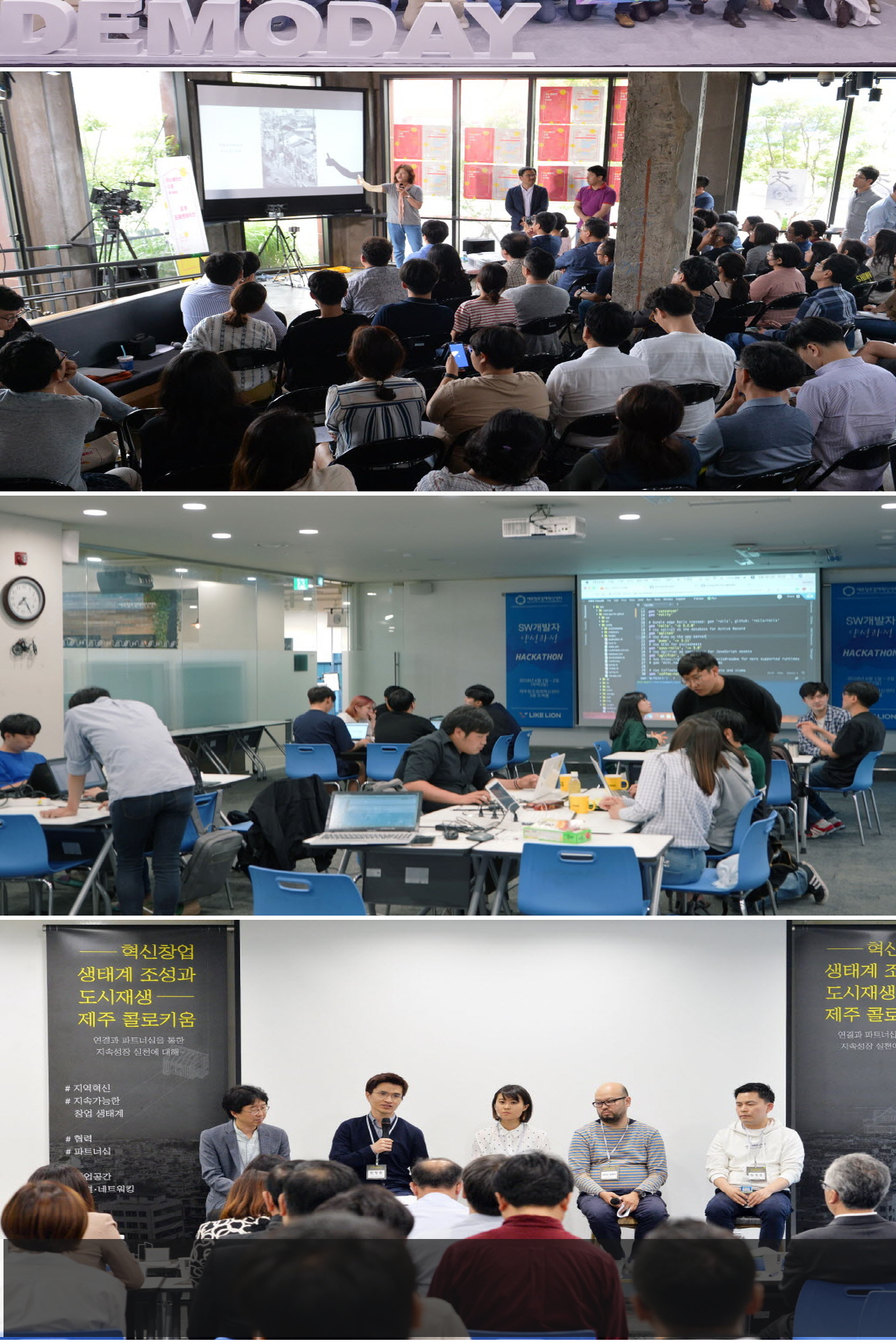
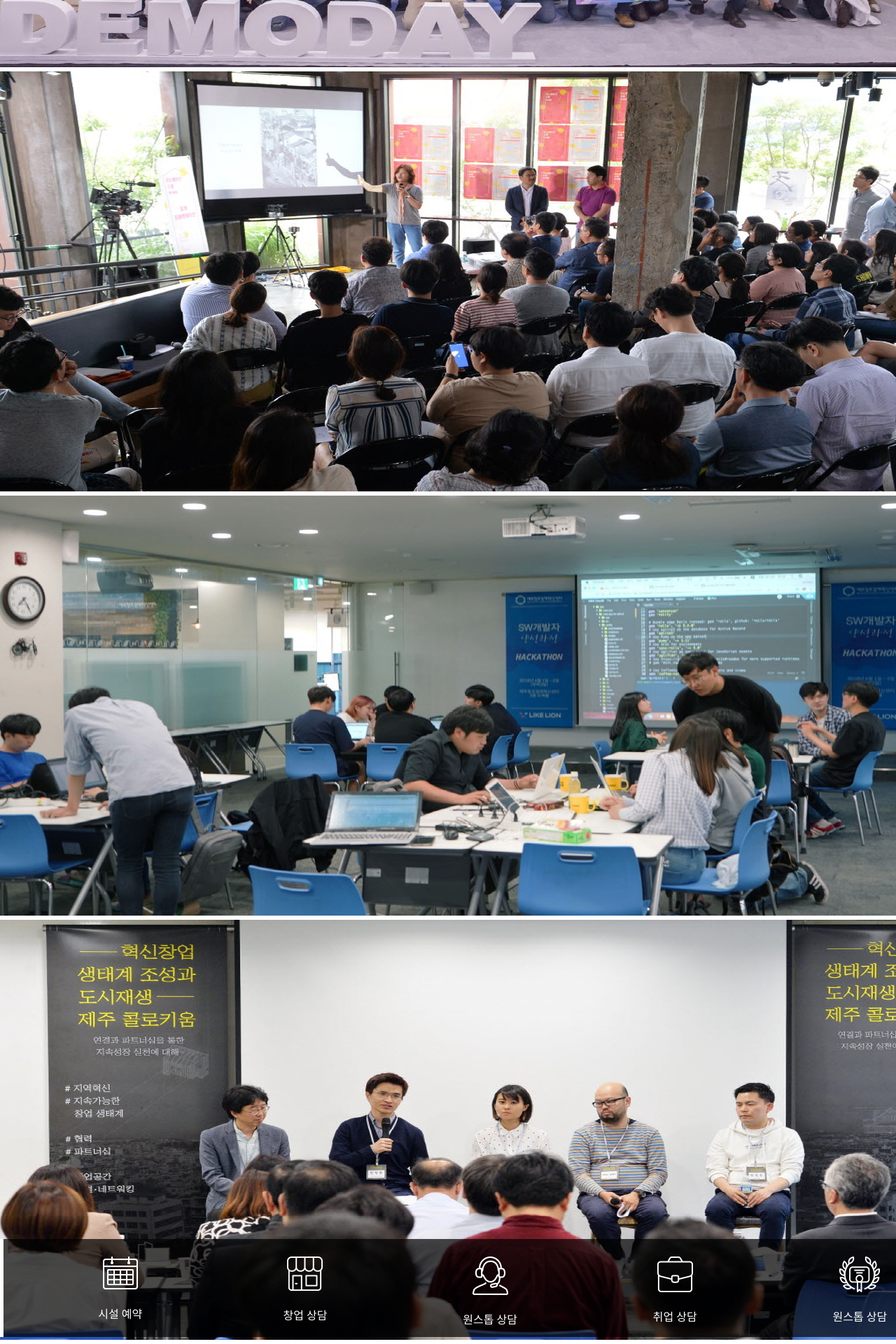
Before and after one commit to KangRachel/kangrachel.github.io, a Jekyll site: the page project/ccei/index.html, which Jekyll copies as it is, in a window 1280 px wide. Shown: the part 1264-3184 px from the top of the page at 70% size. Built offline with Jekyll 4.4.1, drawn with Linux system fonts in a browser that asks for light colours; nearby versions of some CDN libraries.

```diff
--- a/project/ccei/index.html
+++ b/project/ccei/index.html
@@ -239,8 +239,37 @@
         </div>
       </div>
       <div class="utility">
-        <ul>
-          <li></li>
+        <ul class="utility-list">
+          <li>
+            <a href="#">
+              <div><img src="./asset/icon_main_quick01.png"></div>
+              <div>시설 예약</div>
+            </a>
+          </li>
+          <li>
+            <a href="#">
+              <div><img src="./asset/icon_main_quick02.png"></div>
+              <div>창업 상담</div>
+            </a>
+          </li>
+          <li>
+            <a href="#">
+              <div><img src="./asset/icon_main_quick03.png"></div>
+              <div>원스톱 상담</div>
+            </a>
+          </li>
+          <li>
+            <a href="#">
+              <div><img src="./asset/icon_main_quick04.png"></div>
+              <div>취업 상담</div>
+            </a>
+          </li>
+          <li>
+            <a href="#">
+              <div><img src="./asset/icon_main_quick05.png"></div>
+              <div>원스톱 상담</div>
+            </a>
+          </li>
         </ul>
       </div>
     </div>
--- a/project/ccei/style.css
+++ b/project/ccei/style.css
@@ -196,9 +196,30 @@
 .utility {
     width: 99.3%;
     height: 140px;
-    background: #171717;
-    opacity: 0.7;
+    background: rgb(0,0,0,0.7);
     position: absolute;
     bottom: 10px;
     border-left: 5px solid #fff;
 }
+.utility li {
+    float: left;
+    width: 20%;
+    height: 100%;
+}
+.utility li:hover {
+    background: #1f2774;
+}
+.utility-list {
+    width: 95%;
+    margin: 0 auto;
+    height: 100%;
+}
+.utility-list a {
+    text-align: center;
+}
+
+.utility div {
+    color: #ffffff;
+    font-weight: 400;
+    padding-top: 25px;
+}
```
Also changed, not shown: project/ccei/asset/icon_main_quick01.png (added), project/ccei/asset/icon_main_quick02.png (added), project/ccei/asset/icon_main_quick03.png (added), project/ccei/asset/icon_main_quick04.png (added), project/ccei/asset/icon_main_quick05.png (added), 1 other file.
